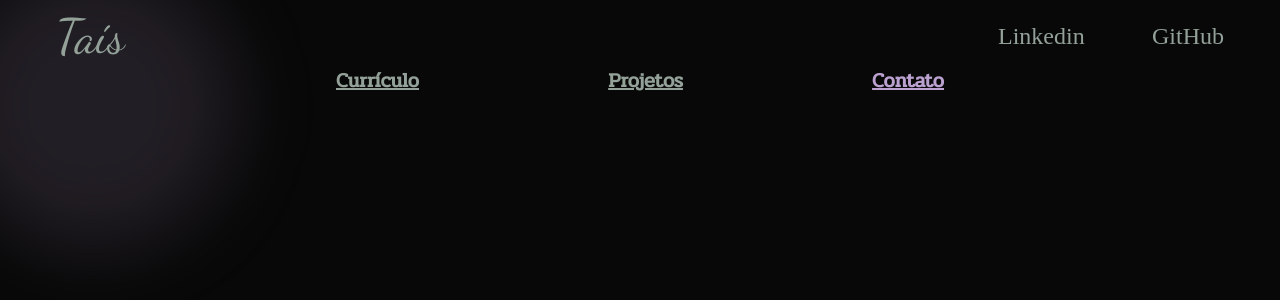
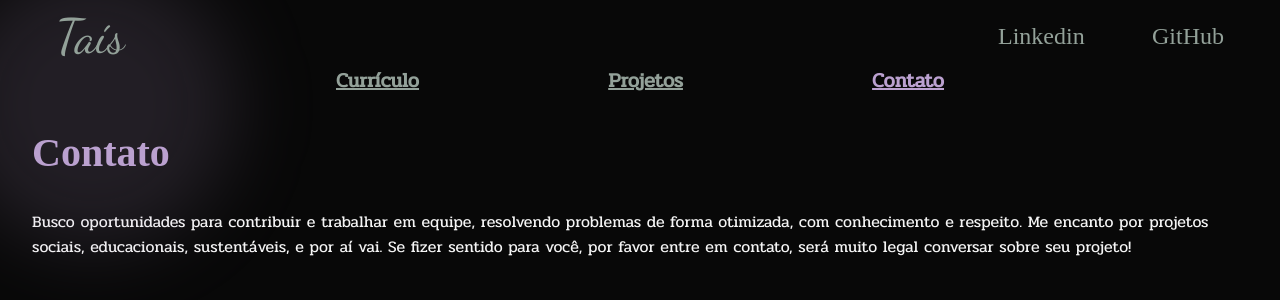
Before and after one commit to tais-calisto/Portfolio-2.0, a Next.js app: page /contact in a window 1280 px wide. Shown: the top 300 px of the page. Built offline with nearby package versions, Linux system fonts and the light colour scheme; a web font is replaced by a local one.

Commit message:
Created contact page

```diff
--- a/src/pages/contact.tsx
+++ b/src/pages/contact.tsx
@@ -4,6 +4,14 @@ const contact = () => {
   return (
     <>
       <Navegation />
+      <h2>Contato</h2>
+      <p>
+        Busco oportunidades para contribuir e trabalhar em equipe, resolvendo
+        problemas de forma otimizada, com conhecimento e respeito. Me encanto
+        por projetos sociais, educacionais, sustentáveis, e por aí vai. Se fizer
+        sentido para você, por favor entre em contato, será muito legal
+        conversar sobre seu projeto!
+      </p>
     </>
   );
 };
```
Also changed, not shown: 1 other file (tests, documents, lock files or other folders).
